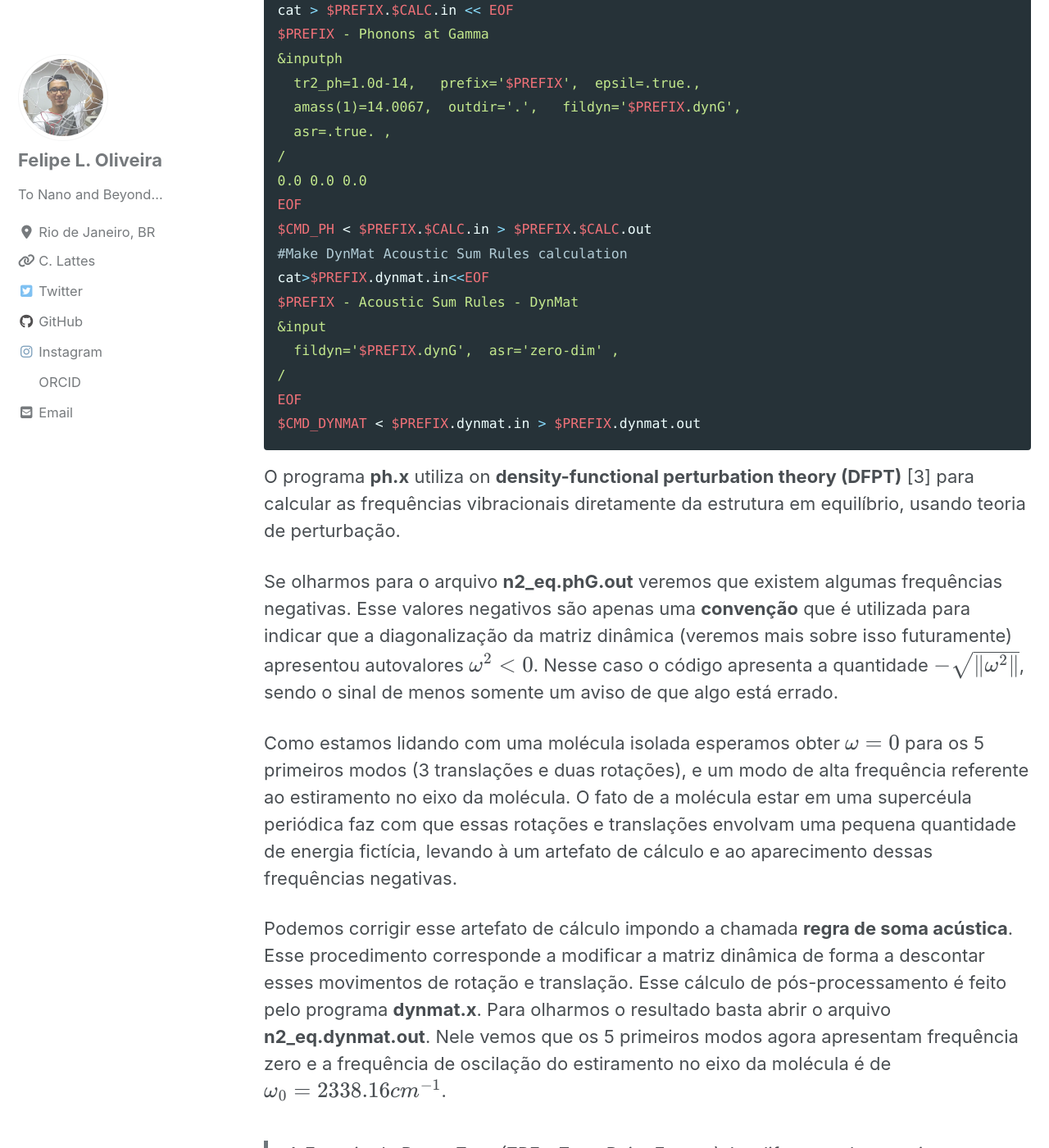
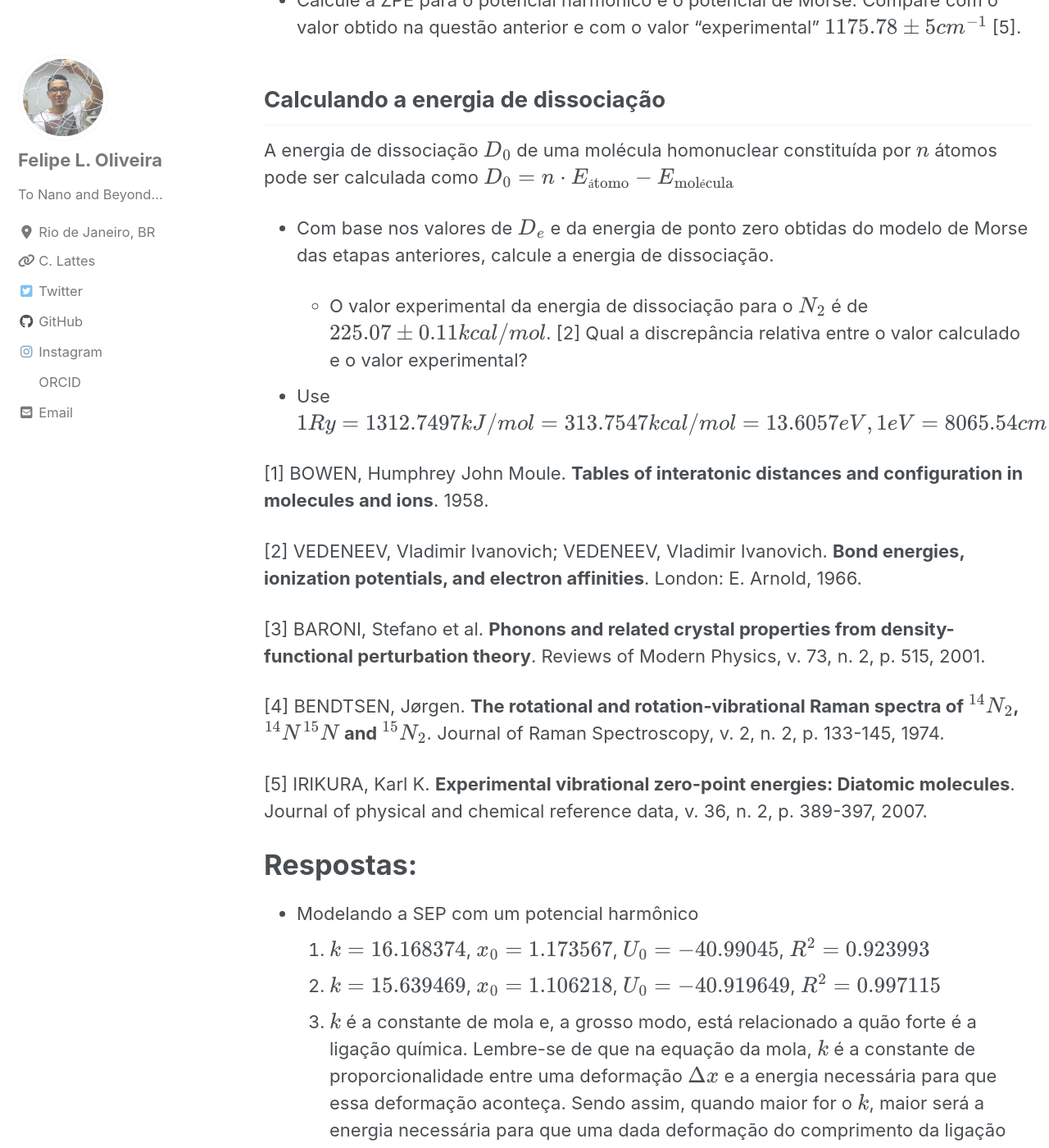
Before and after one commit to lipelopesoliveira/lipelopesoliveira.github.io, a Jekyll site: the page built from _posts/tutoriais_qe/2019-08-30-cap2-1.md, in a window 1280 px wide and 1400 px high, scrolled down 8873 px. Shown: the whole window at 82% size. Built offline with Jekyll 4.4.1, drawn with Linux system fonts in a browser that asks for light colours; cached includes are drawn as plain includes; nearby versions of some CDN libraries; formulas are drawn with MathJax 3; some of the changed text lies outside the part shown.

Commit message:
Update 2019-08-30-cap2-1.md

````diff
--- a/_posts/tutoriais_qe/2019-08-30-cap2-1.md
+++ b/_posts/tutoriais_qe/2019-08-30-cap2-1.md
@@ -119,63 +119,14 @@ onde $$r$$ é a distância interatômica, $$r_e$$ a distância de equilíbrio da
 
 # Obtendo informações físico-químicas a partir dos modelos para a SEP
 
-## Calculando a energia de formação
-
 <img src="{{ site.url }}{{ site.baseurl }}/images/posts/tutorial_qe/Morse-potential.png" alt="Potencial de Morse" width="50%" height="50%">
 
 **Figura 4:** Comparação entre o potencial de Morse e o potencial Harmônico.
 
-A energia de dissociação $$E_d$$ de uma molécula homonuclear constituída por $$n$$ átomos pode ser calculada como
-$$E_d = n \cdot E_{\text{átomo}} - E_{\text{molécula}}$$
-
-  * Com base na distância de equilíbrio obtida anteriormente faça o cálculo para a molécula de $$N_2$$ em seu estado de equilíbrio e utilize a equação acima para obter a energia de dissociação.
-	* O valor experimental da energia de dissociação é de $$225.07 \pm 0.11 kcal/mol$$. [2] Qual a discrepância relativa entre o valor calculado e o valor experimental?
-
-	* Compare o valor obtido para o átomo isolado com o valor de $U_0$ obtido do ajuste do potencial de Morse e pelo potencial harmônico.
-	* Com base no valor obtido para $$D_e$$ no ajuste do potencial de Morse e no valor da energia de dissociação calculado agora, qual a energia de ponto zero (ZPE - Zero-Point Energy) para a molécula de $$N_2$$?
-	   * Use $$1 Ry = 1312.7497 kJ/mol = 313.7547 kcal/mol = 13.6057 eV, 1 eV = 8065.54 cm^-1$$
-	   * R: 0.74754292 Ry,  4.20%, 0.068012 Ry}
-
 
 ## Calculando os modos vibracionais
 
-Por fim, para confirmarmos que estamos mesmo com uma estrutura no estado de equilíbrio, precisamos calcular os modos vibracionais para a molécula. Se todos os modos vibracionais apresentarem frequências reais, *i.e.*, autovalores positivos podemos assumir que a estrutura está no estado de equilíbrio. Para isso precisamos primeiro fazer um cálculo **SCF** com a molécula apresentando o comprimento de ligação obtido pelo ajuste do potencial de Morse. Em seguida precisamos fazer o cálculo da matriz dinâmica para a molécula, utilizando o programa ph.x, com o *input*:
-
-```bash
-#!/bin/bash
-
-CMD_PH="mpirun -np 4 /home/interlab/qe-6.3/bin/ph.x"
-CMD_DYNMAT="mpirun -np 4 /home/interlab/qe-6.3/bin/dynmat.x"
-PREFIX="n2_eq"
-PSEUDO_DIR="/home/interlab/pseudo/"
-CALC='phG'
-cat > $PREFIX.$CALC.in << EOF
-$PREFIX - Phonons at Gamma
-&inputph
-  tr2_ph=1.0d-14,   prefix='$PREFIX',  epsil=.true.,
-  amass(1)=14.0067,  outdir='.',   fildyn='$PREFIX.dynG',
-  asr=.true. ,
-/
-0.0 0.0 0.0
-EOF
-$CMD_PH < $PREFIX.$CALC.in > $PREFIX.$CALC.out
-#Make DynMat Acoustic Sum Rules calculation
-cat>$PREFIX.dynmat.in<<EOF
-$PREFIX - Acoustic Sum Rules - DynMat
-&input
-  fildyn='$PREFIX.dynG',  asr='zero-dim' ,
-/
-EOF
-$CMD_DYNMAT < $PREFIX.dynmat.in > $PREFIX.dynmat.out
-```
-
-O programa **ph.x** utiliza on **density-functional perturbation theory (DFPT)** [3] para calcular as frequências vibracionais diretamente da estrutura em equilíbrio, usando teoria de perturbação.
-
-Se olharmos para o arquivo **n2_eq.phG.out** veremos que existem algumas frequências negativas. Esse valores negativos são apenas uma **convenção** que é utilizada para indicar que a diagonalização da matriz dinâmica (veremos mais sobre isso futuramente) apresentou autovalores $$\omega^2 < 0$$. Nesse caso o código apresenta a quantidade $$-\sqrt{\|\omega^2\|}$$, sendo o sinal de menos somente um aviso de que algo está errado.
-
-Como estamos lidando com uma molécula isolada esperamos obter $$\omega = 0$$ para os 5 primeiros modos (3 translações e duas rotações), e um modo de alta frequência referente ao estiramento no eixo da molécula. O fato de a molécula estar em uma supercéula periódica faz com que essas rotações e translações envolvam uma pequena quantidade de energia fictícia, levando à um artefato de cálculo e ao aparecimento dessas frequências negativas.
-
-Podemos corrigir esse artefato de cálculo impondo a chamada **regra de soma acústica**. Esse procedimento corresponde a modificar a matriz dinâmica de forma a descontar esses movimentos de rotação e translação. Esse cálculo de pós-processamento é feito pelo programa **dynmat.x**. Para olharmos o resultado basta abrir o arquivo **n2_eq.dynmat.out**. Nele vemos que os 5 primeiros modos agora apresentam frequência zero e a frequência de oscilação do estiramento no eixo da molécula é de $$\omega_0 = 2338.16 cm^{-1}$$.
+Se olharmos para a **Figura 4** é possível observar que o primeiro nível energético, chamado de $$\nu_0$$ está levemente acima do mínimo da superfície de energia potencial. Essa diferença de energia é conhecida como **energia de ponto zero**.
 
 > A Energia de Ponto Zero (ZPE - Zero-Point Energy) é a diferença de energia entre o ponto mais baixo da superfície de energia potencial (energia eletrônica de equilíbrio) e a energia referente ao nível vibracional $$n=0$$. Não é possível medir diretamente a ZPE, uma vez que não é possível observar a molécula no estado de menor energia da superfície de potencial. Sendo assim, o termo **experimental ZPE** descreve o valor que é usualmente derivado combinando constantes espectroscópicas experimentais e modelos para osciladores anarmônicos. Portanto, valores experimentais de ZPE são um híbrido entre experimento e modelo teórico.
 
@@ -195,6 +146,19 @@ Onde $$n$$ é o número quântico vibracional. A energia de ponto zero (ZPE) é
 
 Use $$c = 2.998\cdot 10^{10} cm.s^{-1}$$ , $$1 Ry = 2.179872 \cdot 10^{-18} kg.m^2.s^{-2}$$, $$1 u.m.a = 1.660538\cdot 10^{-27} kg$$, $$h = 6.62607\cdot 10^{-34} m^2.kg.s^{-1}$$
   * Calcule a ZPE para o potencial harmônico e o potencial de Morse. Compare com o valor obtido na questão anterior e com o valor "experimental" $$1175.78 \pm 5 cm^{-1}$$ [5].
+
+
+## Calculando a energia de dissociação
+
+A energia de dissociação $$D_0$$ de uma molécula homonuclear constituída por $$n$$ átomos pode ser calculada como
+$$D_0 = n \cdot E_{\text{átomo}} - E_{\text{molécula}}$$
+
+  * Com base nos valores de $$D_e$$ e da energia de ponto zero obtidas do modelo de Morse das etapas anteriores, calcule a energia de dissociação.
+
+	* O valor experimental da energia de dissociação para o $$N_2$$ é de $$225.07 \pm 0.11 kcal/mol$$. [2] Qual a discrepância relativa entre o valor calculado e o valor experimental?
+
+ * Use $$1 Ry = 1312.7497 kJ/mol = 313.7547 kcal/mol = 13.6057 eV, 1 eV = 8065.54 cm^-1$$
+
 
 [1] BOWEN, Humphrey John Moule. **Tables of interatonic distances and configuration in molecules and ions**. 1958.
 
````
